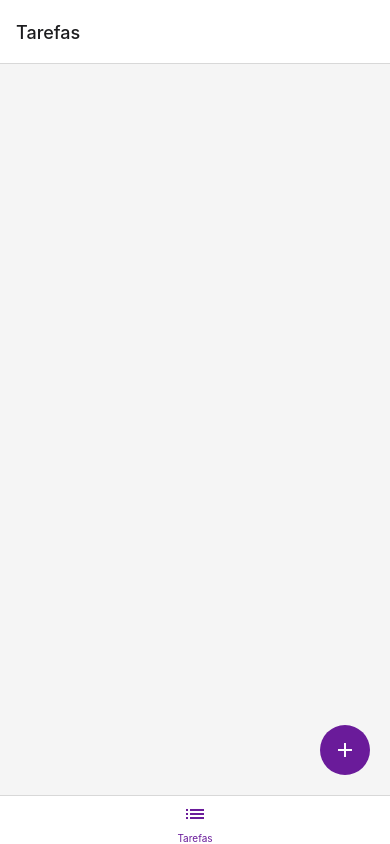
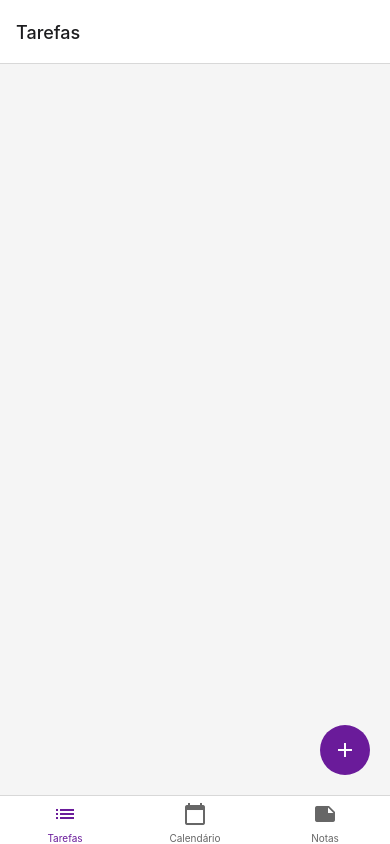
Before and after one commit to Neveszera/CP_TaskWise, a React Native app: screen /Notas in a window 390 px wide. Built offline with nearby package versions, Linux system fonts and the light colour scheme.

Commit message:
Telas Calendario e Notas incluidas no Navigator

```diff
--- a/navigation/AppNavigator.js
+++ b/navigation/AppNavigator.js
@@ -1,9 +1,10 @@
-// navigation/AppNavigator.js
 import React from 'react';
 import { createStackNavigator } from '@react-navigation/stack';
 import { createBottomTabNavigator } from '@react-navigation/bottom-tabs';
 import { MaterialIcons } from '@expo/vector-icons';
 import HomeScreen from '../screens/HomeScreen';
+import CalendarScreen from '../screens/CalendarScreen';
+import NotesScreen from '../screens/NotesScreen';
 import WelcomeScreen from '../screens/WelcomeScreen';
 
 const Stack = createStackNavigator();
@@ -24,6 +25,22 @@ const TabNavigator = () => (
         tabBarIcon: ({ color }) => <MaterialIcons name="list" size={24} color={color} />,
       }}
     />
+    <Tab.Screen
+      name="Calendário"
+      component={CalendarScreen}
+      options={{
+        tabBarLabel: 'Calendário',
+        tabBarIcon: ({ color }) => <MaterialIcons name="calendar-today" size={24} color={color} />,
+      }}
+    />
+    <Tab.Screen
+      name="Notas"
+      component={NotesScreen}
+      options={{
+        tabBarLabel: 'Notas',
+        tabBarIcon: ({ color }) => <MaterialIcons name="note" size={24} color={color} />,
+      }}
+    />
   </Tab.Navigator>
 );
 
```
